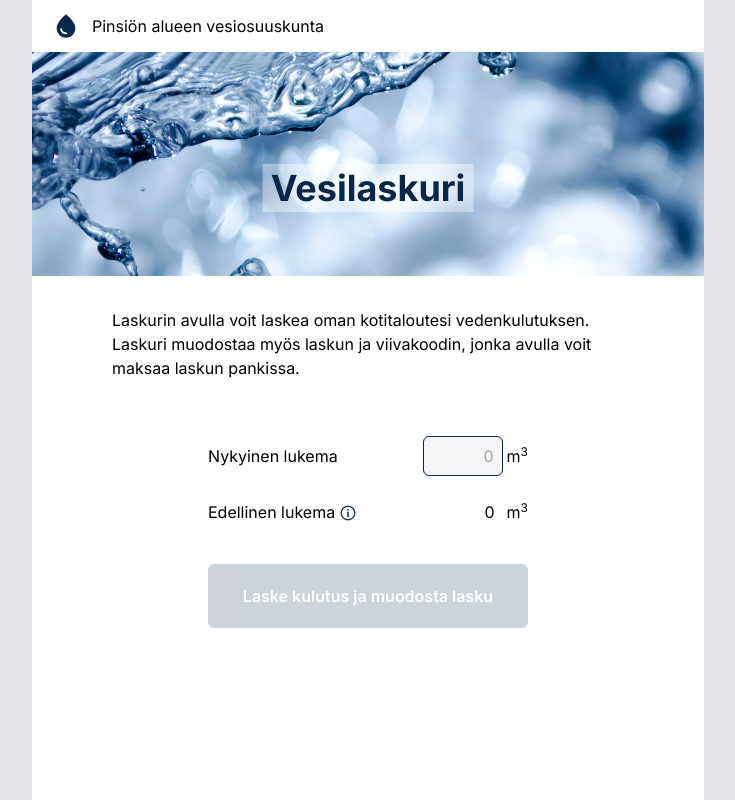
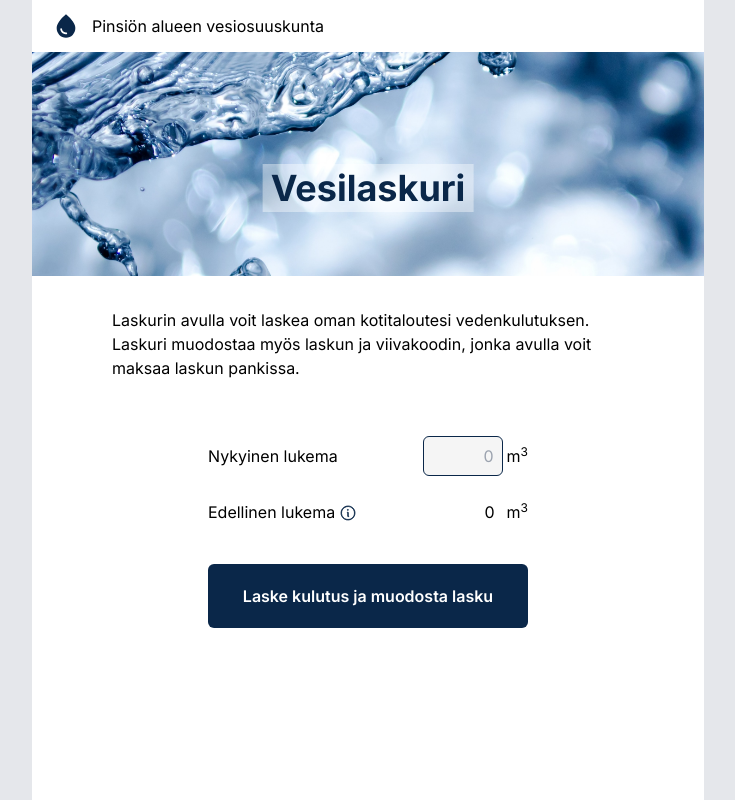
Before and after one commit to samuliasmala/vesilaskuri, a Next.js app: page / in a window 1280 px wide. Shown: the whole page, without its empty margins (272-1007 px from the left). Built offline with nearby package versions, Linux system fonts and the light colour scheme.

Commit message:
Update meter reading validations

```diff
--- a/src/app/SubmitMeterReading.tsx
+++ b/src/app/SubmitMeterReading.tsx
@@ -1,5 +1,5 @@
 'use client';
-import React, { FC, ReactNode, useCallback, useEffect, useState } from 'react';
+import React, { FC, ReactNode, MouseEvent, useState } from 'react';
 import Image from 'next/image';
 import { useSearchParams } from 'next/navigation';
 
@@ -9,48 +9,82 @@ import { getUrl } from '~/utils/getUrl';
 import { M3 } from '~/components/M3';
 import { max2digits } from '~/utils/formatters';
 
+type ValidationError =
+  | 'NegativeUsage'
+  | 'MissingReading'
+  | 'NonNumberReading'
+  | 'NonIntegerReading';
+
+const ValidationErrorMessage: Record<ValidationError, string> = {
+  NegativeUsage: 'Nykyisen lukeman oltava edellistä suurempi',
+  MissingReading: 'Nykyinen lukema on pakollinen',
+  NonNumberReading: 'Lukema ei ole kelvollinen numero',
+  NonIntegerReading: 'Voit käyttää vain kokonaisia lukuja',
+} as const;
+
 export const SubmitMeterReading: FC = () => {
   const searchParams = useSearchParams();
   const [currentReading, setCurrentReading] = useState<string>(
     searchParams.get('uusi') || ''
   );
   const [showInfoModal, setShowInfoModal] = useState(false);
-  const [negativeUsageError, setNegativeUsageError] = useState<string | null>(
-    null
-  );
+  const [validationError, setValidationError] =
+    useState<ValidationError | null>(null);
 
   const previousReading = searchParams.get('edellinen') || '0';
   const previousReadingAsNumber = Number(previousReading.replaceAll(',', '.'));
-  const { error: validationError, readingAsNumber } =
-    validateReading(currentReading);
+  const { error: readingToIntegerError, readingAsInt } =
+    readingToInteger(currentReading);
 
-  const error = validationError || negativeUsageError;
+  const errorType = readingToIntegerError || validationError;
+  const errorMessage = errorType && ValidationErrorMessage[errorType];
 
   // Create invoice url with query parameters holding input data
   const invoiceUrl = getUrl('/lasku', {
     edellinen: previousReadingAsNumber.toString(),
-    uusi: readingAsNumber?.toString() ?? '0',
+    uusi: readingAsInt?.toString() ?? '0',
     viite: searchParams.get('viite') ?? '',
   });
 
-  const validateNegativeUsage = useCallback(
-    () =>
-      setNegativeUsageError(
-        readingAsNumber == null || readingAsNumber - previousReadingAsNumber > 0
-          ? null
-          : 'Nykyisen lukeman oltava edellistä suurempi'
-      ),
-    [previousReadingAsNumber, readingAsNumber]
-  );
+  const updateReading = (newReading: string) => {
+    setCurrentReading(newReading);
+    const { readingAsInt } = readingToInteger(newReading);
+    if (validationError == 'MissingReading') setValidationError(null);
+    if (validationError == 'NegativeUsage') validateReadingOnBlur(readingAsInt);
+  };
 
-  useEffect(() => {
-    if (negativeUsageError) validateNegativeUsage();
-  }, [negativeUsageError, validateNegativeUsage, readingAsNumber]);
+  const validateReadingOnBlur = (
+    readingAsInt: number | null
+  ): ValidationError | null => {
+    const error =
+      readingAsInt != null && readingAsInt - previousReadingAsNumber <= 0
+        ? 'NegativeUsage'
+        : null;
+    setValidationError(error);
+    return error;
+  };
+
+  const validateReadingOnSubmit = (
+    ev: MouseEvent,
+    readingAsInt: number | null
+  ) => {
+    if (validateReadingOnBlur(readingAsInt) != null) {
+      ev.preventDefault();
+      return;
+    }
+
+    if (readingAsInt == null) {
+      setValidationError('MissingReading');
+      ev.preventDefault();
+      return;
+    }
+    setValidationError(null);
+  };
 
   return (
     <div className="w-full max-w-xs">
       <div className="grid max-w-xs grid-cols-[minmax(min-content,1fr)_max-content_max-content] grid-rows-3 items-center gap-x-1 gap-y-4">
-        <ErrorText>{error}</ErrorText>
+        <ErrorText>{errorMessage}</ErrorText>
         <label htmlFor="currentReading">Nykyinen lukema</label>
         <input
           id="currentReading"
@@ -58,9 +92,9 @@ export const SubmitMeterReading: FC = () => {
           placeholder="0"
           inputMode="numeric"
           value={currentReading}
-          onChange={(event) => setCurrentReading(event.target.value)}
+          onChange={(event) => updateReading(event.target.value)}
           onKeyDown={(ev) => ev.key === 'Enter' && ev.currentTarget.blur()}
-          onBlur={validateNegativeUsage}
+          onBlur={() => validateReadingOnBlur(readingAsInt)}
         />
         <M3 />
         <div>
@@ -89,8 +123,9 @@ export const SubmitMeterReading: FC = () => {
         ) : (
           <Button
             className="w-full p-5"
-            disabled={error != null || readingAsNumber == null}
+            disabled={errorType != null}
             href={invoiceUrl}
+            onClick={(ev) => validateReadingOnSubmit(ev, readingAsInt)}
           >
             Laske kulutus ja muodosta lasku
           </Button>
@@ -122,21 +157,21 @@ const InfoModal: FC<{ closeModal: () => void }> = ({ closeModal }) => {
   );
 };
 
-function validateReading(reading: string): {
-  error: string | null;
-  readingAsNumber: number | null;
+function readingToInteger(reading: string): {
+  error: ValidationError | null;
+  readingAsInt: number | null;
 } {
   const sanitizedReading = reading.trim().replaceAll(',', '.');
-  if (sanitizedReading === '') return { error: null, readingAsNumber: null };
+  if (sanitizedReading === '') return { error: null, readingAsInt: null };
 
   const isReadingValidNumber = /^\d+[.]?\d*$/.test(sanitizedReading);
   if (!isReadingValidNumber)
-    return { error: 'Lukema ei ole kelvollinen numero', readingAsNumber: null };
+    return { error: 'NonNumberReading', readingAsInt: null };
 
-  const readingAsNumber = parseFloat(sanitizedReading);
+  const readingAsInt = parseFloat(sanitizedReading);
 
-  if (!Number.isInteger(readingAsNumber))
-    return { error: 'Voit käyttää vain kokonaisia lukuja', readingAsNumber };
+  if (!Number.isInteger(readingAsInt))
+    return { error: 'NonIntegerReading', readingAsInt };
 
-  return { error: null, readingAsNumber };
+  return { error: null, readingAsInt };
 }
```
